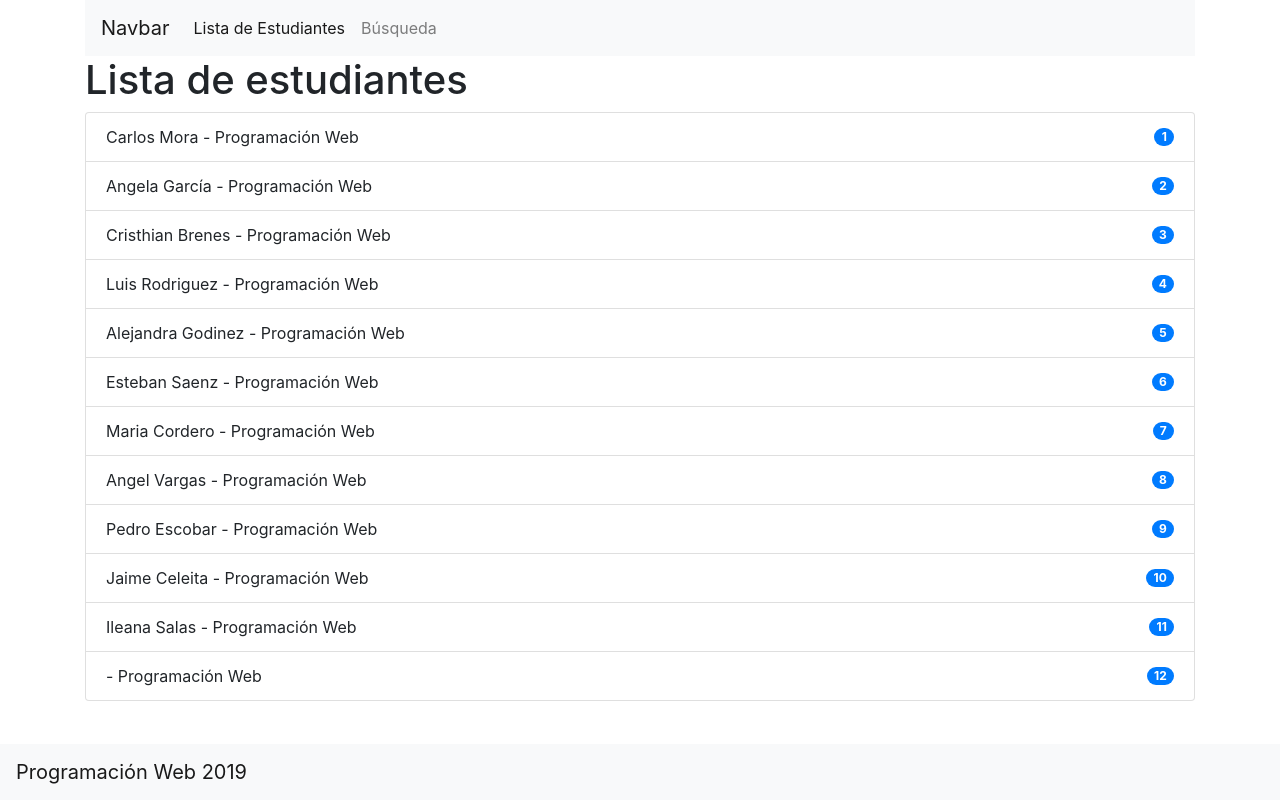
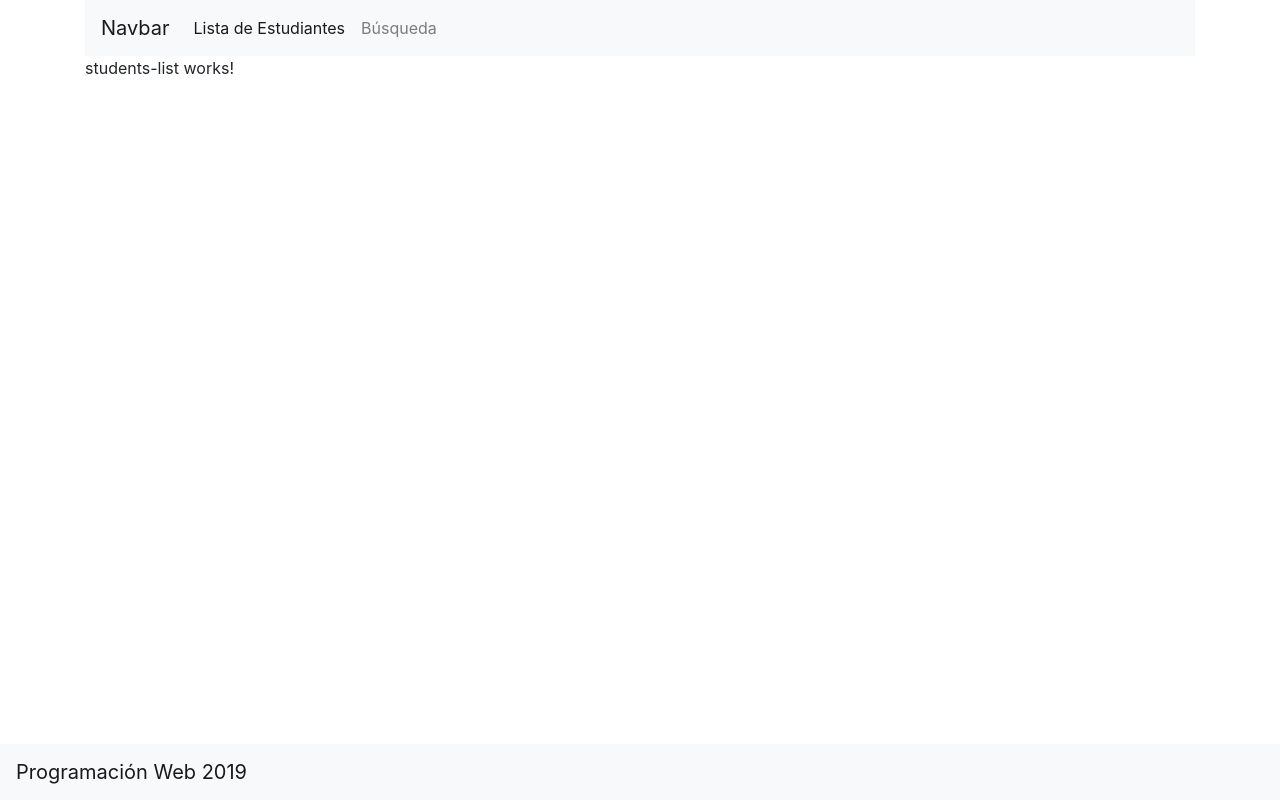
Before and after one commit to csalazar93/Sistema-de-Calificaci-n-de-Estudiantes-Web, an Angular app in the folder sce-web/: page /students in a window 1280 px wide. Built offline with nearby package versions, Linux system fonts and the light colour scheme.

Commit message:
Revert "Se completa la lista de estudiantes"
This reverts commit f90c3ad32734e4ce16f19a6efd1b29299e376d29.

```diff
--- a/sce-web/src/app/components/students-list/students-list.component.html
+++ b/sce-web/src/app/components/students-list/students-list.component.html
@@ -1,10 +1,3 @@
-<h1>
-    Lista de estudiantes</h1>
-
-<ul class="list-group">
-    <li class="list-group-item d-flex justify-content-between align-items-center" *ngFor="let student of list; let i=index">
-        {{student.nombre + ' - ' + student.curso }}
-        <span class="badge badge-primary badge-pill">{{i+1}}</span>
-    </li>
-
-</ul>
+<p>
+  students-list works!
+</p>
--- a/sce-web/src/app/components/students-list/students-list.component.ts
+++ b/sce-web/src/app/components/students-list/students-list.component.ts
@@ -1,5 +1,4 @@
 import { Component, OnInit } from '@angular/core';
-import { DataService } from 'src/app/services/data/data.service';
 
 @Component({
   selector: 'app-students-list',
@@ -8,10 +7,7 @@ import { DataService } from 'src/app/services/data/data.service';
 })
 export class StudentsListComponent implements OnInit {
 
-  list:any[];
-  constructor(private dataService: DataService) {
-    this.list = dataService.getStudentList();
-  }
+  constructor() { }
 
   ngOnInit() {
   }
--- a/sce-web/src/app/services/data/data.service.ts
+++ /dev/null
@@ -1,133 +0,0 @@
-import { Injectable } from '@angular/core';@Injectable({
-  providedIn: 'root'
-})
-export class DataService {
-
-  private  estudentsList = [{
-    "nombre": "Carlos Mora",
-    "curso": "Programación Web",
-    "anyo": 2019,
-    "nota": "9"
-},
-{
-    "nombre": "Angela García",
-    "curso": "Programación Web",
-    "anyo": 2019,
-    "nota": "9"
-},
-{
-    "nombre": "Cristhian Brenes",
-    "curso": "Programación Web",
-    "anyo": 2019,
-    "nota": "8"
-},
-{
-    "nombre": "Luis Rodriguez",
-    "curso": "Programación Web",
-    "anyo": 2019,
-    "nota": "9"
-},
-{
-    "nombre": "Alejandra Godinez",
-    "curso": "Programación Web",
-    "anyo": 2019,
-    "nota": "10"
-},
-{
-    "nombre": "Esteban Saenz",
-    "curso": "Programación Web",
-    "anyo": 2019,
-    "nota": "9"
-},
-{
-    "nombre": "Maria Cordero",
-    "curso": "Programación Web",
-    "anyo": 2019,
-    "nota": "10"
-},
-{
-    "nombre": "Angel Vargas",
-    "curso": "Programación Web",
-    "anyo": 2019,
-    "nota": "9"
-},
-{
-    "nombre": "Pedro Escobar",
-    "curso": "Programación Web",
-    "anyo": 2019,
-    "nota": "8"
-},
-{
-    "nombre": "Jaime Celeita",
-    "curso": "Programación Web",
-    "anyo": 2019,
-    "nota": "9.5"
-},
-{
-    "nombre": "Ileana Salas",
-    "curso": "Programación Web",
-    "anyo": 2019,
-    "nota": "9"
-},
-{
-    "nombre": "",
-    "curso": "Programación Web",
-    "anyo": 2019,
-    "nota": "10"
-}
-];
-
-
-  private  coursesList = [
-    {
-    "nombre": "Programación Web",
-    "profesor": "Randall Corrales",
-    "anyo": 2019,
-    "semestre": "I"
-},
-{
-  "nombre": "Análisis en cloud Computing",
-  "profesor": "Jorge Chinchilla",
-  "anyo": 2019,
-  "semestre": "II"
-},
-{
-  "nombre": "Investigación de proyectos",
-  "profesor": "Carlos Benavides",
-  "anyo": 2019,
-  "semestre": "II"
-},
-{
-  "nombre": "Sistemas de información distribuidos",
-  "profesor": "Ana Fuentes",
-  "anyo": 2019,
-  "semestre": "I"
-},
-{
-  "nombre": "Bases de datos Web",
-  "profesor": "Krissia Navarro",
-  "anyo": 2019,
-  "semestre": "I"
-},
-{
-  "nombre": "Diseño Web",
-  "profesor": "Kembly Calderon",
-  "anyo": 2019,
-  "semestre": "II"
-},
-{
-  "nombre": "Analisis de Bases de datos",
-  "profesor": "Jorge Mora",
-  "anyo": 2019,
-  "semestre": "II"
-}
-];
-
-
-
-constructor() { }
-
-getStudentList =() => this.estudentsList;
-
-getCoursesList =() => this.coursesList;
-}
```
Also changed, not shown: 1 other file (tests, documents, lock files or other folders).
